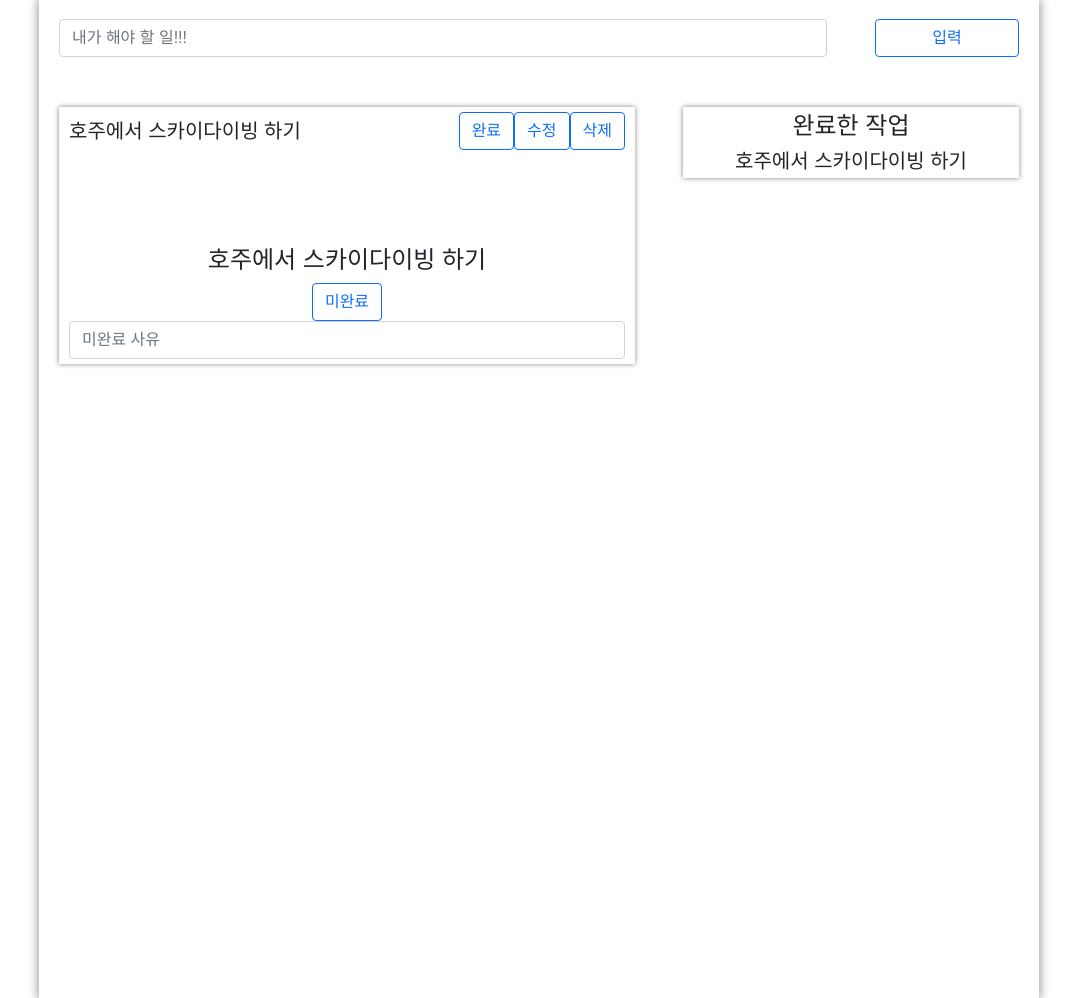
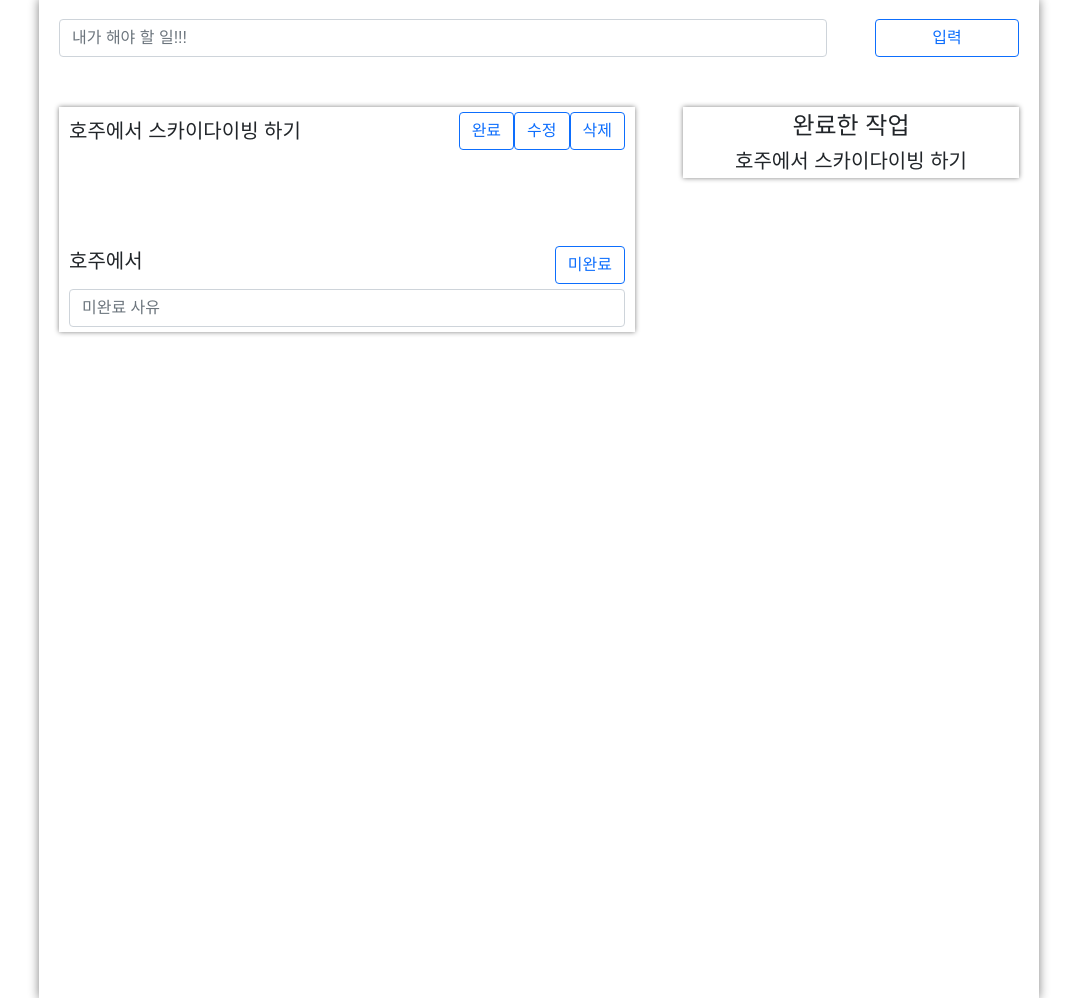
Before and after one commit to hyeong08/Justdoit, a Flask app: page / in a window 1280 px wide. Shown: the part 321-1319 px from the top of the page, without its empty margins (101-1178 px from the left). Run offline with Flask 3, Linux system fonts and the light colour scheme; some web fonts are replaced.

Commit message:
템플릿 2차 수정

```diff
--- a/templates/index.html
+++ b/templates/index.html
@@ -116,6 +116,20 @@
             margin-bottom: 0px;
         }
 
+        .faile_todo>li>h4{
+            max-width: 75%;
+            font-size: 20px;
+            font-weight: 500;
+            margin-right: auto;
+        }
+
+        .faile_todo>li{
+            display: flex;
+            align-items: center;
+            justify-content: center;
+            margin-bottom: 5px;
+        }
+
         .todolist>li>h2 {
             max-width: 100%;
             font-size: 20px;
@@ -147,21 +161,27 @@
             <div class="mybox" id="todo-list">
                 <li>
                     <h2>호주에서 스카이다이빙 하기</h2>
-                    <button onclick="success_todo()" type="button" class="btn btn-outline-primary">완료</button>
-                    <button onclick="success_todo()" type="button" class="btn btn-outline-primary">수정</button>
-                    <button onclick="success_todo()" type="button" class="btn btn-outline-primary">삭제</button>
+                    <button onclick="success_todo()" type="button" id="success_button" class="btn btn-outline-primary">완료</button>
+                    <button onclick="success_todo()" type="button" id="change_button" class="btn btn-outline-primary">수정</button>
+                    <button onclick="success_todo()" type="button" id="success_button" class="btn btn-outline-primary">삭제</button>
                 </li>
 
                 <br><br><br><br>
 
-                <div faile_todo>
+                <div class="faile_todo">
+                    <!--미완료 목록   =>  li 와 div가 한 세트-->
                     <li type="none">
-                        <h4>호주에서 스카이다이빙 하기</h4>
-                        <button onclick="success_todo()" type="button" class="btn btn-outline-primary">미완료</button>
-                        <input id="bucket" class="form-control" type="text" placeholder="미완료 사유" />
+                        <h4>호주에서</h4>
+                        <button onclick="failed_todo()" type="button" id="falied_button" class="btn btn-outline-primary">미완료</button>
                     </li>
+                    <div>
+                        <input id="failed_text" class="form-control" type="text" placeholder="미완료 사유" />
+                    </div>
                 </div>
             </div>
+
+
+
             <!--완료한 목록-->
             <div class="todolist">
                 <h4>완료한 작업</h4>
```
